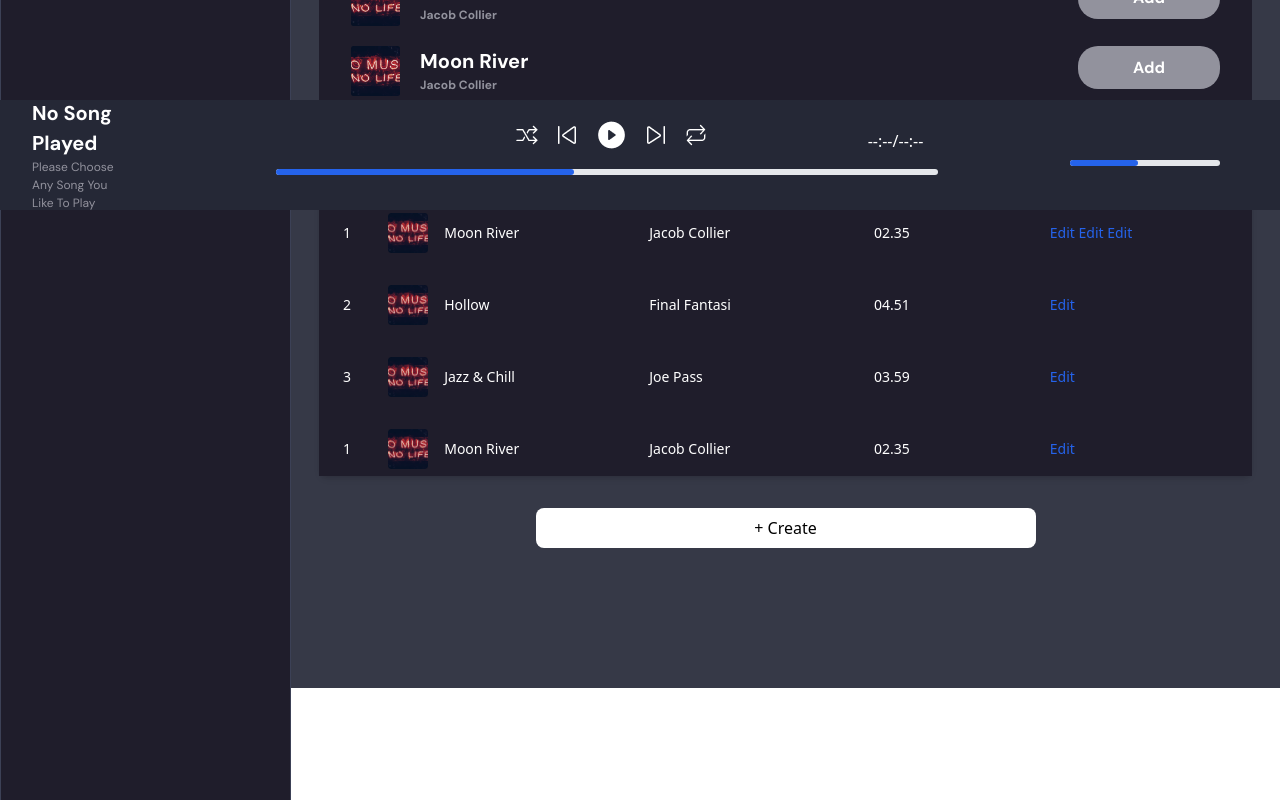
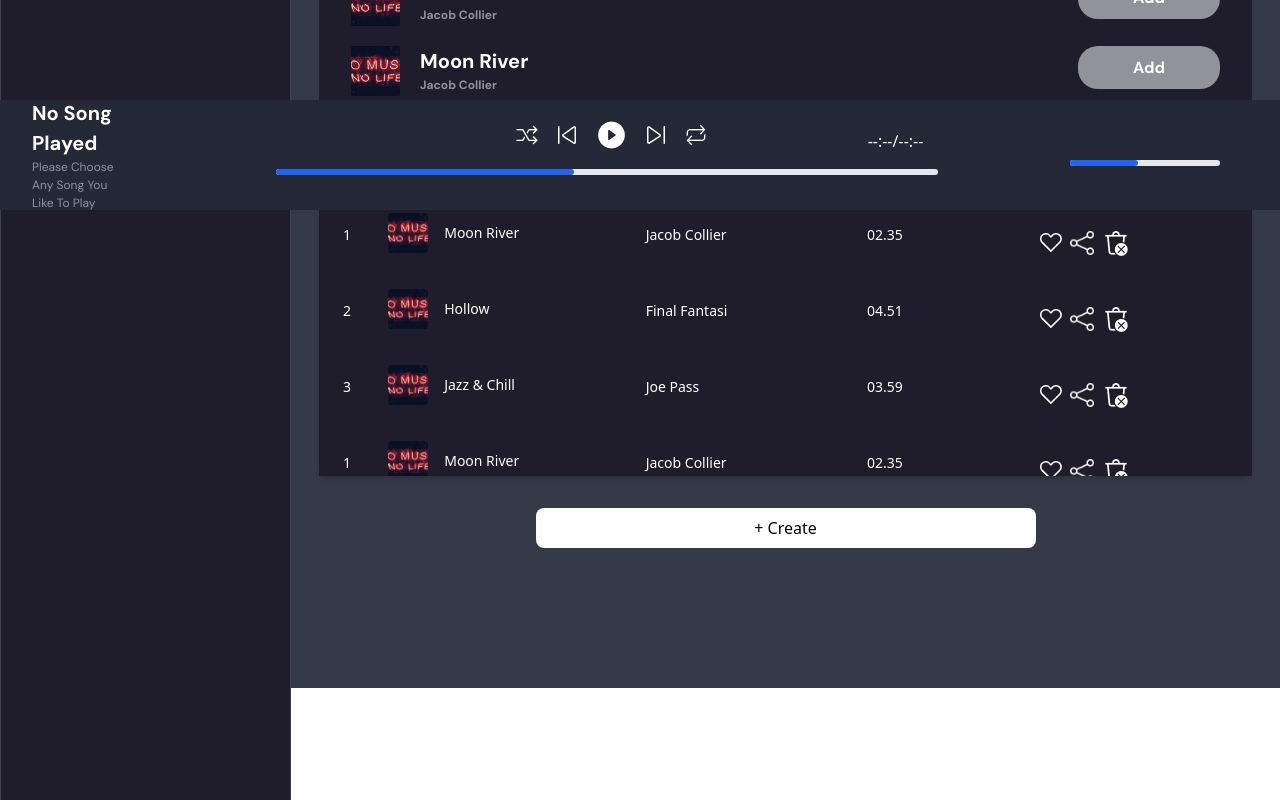
Before and after one commit to latif731/musicon, a Vue app: page /createPlaylist in a window 1280 px wide. Shown: the part 590-1390 px from the top of the page. Built offline with nearby package versions, Linux system fonts and the light colour scheme; some icons are missing.

Commit message:
playlist list edit

```diff
--- a/src/views/layout/PlaylistCreate/CreatePlaylist.vue
+++ b/src/views/layout/PlaylistCreate/CreatePlaylist.vue
@@ -7,6 +7,9 @@ import playlist_1 from "@/assets/playlist1.png";
 import playlist_2 from "@/assets/playlist2.png";
 import playlist_3 from "@/assets/playlist3.png";
 import Accordion from "@/components/Accordion.vue";
+import sampah from "@/assets/sampah.png";
+import like from "@/assets/love.png";
+import share from "@/assets/share.png";
 </script>
 
 <template>
@@ -30,8 +33,8 @@ import Accordion from "@/components/Accordion.vue";
           <p class="font-kontol font-700 text-white">
             Lorem ipsum dolor sit amet consectetur adipisicing elit. Deserunt
             autem eveniet optio, consectetur, est earum tempore at, sed quod
-              dolorem voluptate id obcaecati eaque perspiciatis adipisci
-              nesciunt! Sed, mollitia repellendus!
+            dolorem voluptate id obcaecati eaque perspiciatis adipisci nesciunt!
+            Sed, mollitia repellendus!
           </p>
         </div>
       </div>
@@ -40,9 +43,7 @@ import Accordion from "@/components/Accordion.vue";
       </div>
     </div>
     <div class="flex justify-end" v-if="true">
-        <button class="p-2 bg-[#FFFFFF] rounded-lg w-[190px]">
-          + Add Song
-        </button>
+      <button class="p-2 bg-[#FFFFFF] rounded-lg w-[190px]">+ Add Song</button>
     </div>
     <div class="flex justify-end" v-if="false">
       <button class="p-2 bg-[#FFFFFF] rounded-lg w-[190px]">Close</button>
@@ -130,9 +131,7 @@ import Accordion from "@/components/Accordion.vue";
               class="text-xs sticky top-0 z-10 text-gray-700 uppercase bg-[#1F1D2B] border-b border-[#3C4156]"
             >
               <tr>
-                  <th scope="col" class="px-6 py-3 text-white normal-case">
-                    No
-                  </th>
+                <th scope="col" class="px-6 py-3 text-white normal-case">No</th>
                 <th scope="col" class="px-6 py-3 text-white normal-case">
                   Title
                 </th>
@@ -163,21 +162,21 @@ import Accordion from "@/components/Accordion.vue";
                 </td>
                 <td class="px-6 py-4 text-white">Jacob Collier</td>
                 <td class="px-6 py-4 text-white">02.35</td>
-                  <td class="px-6 py-4">
+                <td class="px-6 py-4 flex items-center gap-2">
                   <a
                     href="#"
                     class="font-medium text-blue-600 dark:text-blue-500 hover:underline"
-                      >Edit
+                    ><img :src="like" alt="" />
                   </a>
                   <a
                     href="#"
                     class="font-medium text-blue-600 dark:text-blue-500 hover:underline"
-                      >Edit
+                    ><img :src="share" alt="" class="w-6" />
                   </a>
                   <a
                     href="#"
                     class="font-medium text-blue-600 dark:text-blue-500 hover:underline"
-                      >Edit
+                    ><img :src="sampah" alt="" />
                   </a>
                 </td>
               </tr>
@@ -196,12 +195,22 @@ import Accordion from "@/components/Accordion.vue";
                 </td>
                 <td class="px-6 py-4 text-white">Final Fantasi</td>
                 <td class="px-6 py-4 text-white">04.51</td>
-                  <td class="px-6 py-4">
+                <td class="px-6 py-4 flex items-center gap-2">
                   <a
                     href="#"
                     class="font-medium text-blue-600 dark:text-blue-500 hover:underline"
-                      >Edit</a
-                    >
+                    ><img :src="like" alt="" />
+                  </a>
+                  <a
+                    href="#"
+                    class="font-medium text-blue-600 dark:text-blue-500 hover:underline"
+                    ><img :src="share" alt="" class="w-6" />
+                  </a>
+                  <a
+                    href="#"
+                    class="font-medium text-blue-600 dark:text-blue-500 hover:underline"
+                    ><img :src="sampah" alt="" />
+                  </a>
                 </td>
               </tr>
               <tr
@@ -219,12 +228,22 @@ import Accordion from "@/components/Accordion.vue";
                 </td>
                 <td class="px-6 py-4 text-white">Joe Pass</td>
                 <td class="px-6 py-4 text-white">03.59</td>
-                  <td class="px-6 py-4">
+                <td class="px-6 py-4 flex items-center gap-2">
                   <a
                     href="#"
                     class="font-medium text-blue-600 dark:text-blue-500 hover:underline"
-                      >Edit</a
-                    >
+                    ><img :src="like" alt="" />
+                  </a>
+                  <a
+                    href="#"
+                    class="font-medium text-blue-600 dark:text-blue-500 hover:underline"
+                    ><img :src="share" alt="" class="w-6" />
+                  </a>
+                  <a
+                    href="#"
+                    class="font-medium text-blue-600 dark:text-blue-500 hover:underline"
+                    ><img :src="sampah" alt="" />
+                  </a>
                 </td>
               </tr>
               <tr
@@ -242,12 +261,22 @@ import Accordion from "@/components/Accordion.vue";
                 </td>
                 <td class="px-6 py-4 text-white">Jacob Collier</td>
                 <td class="px-6 py-4 text-white">02.35</td>
-                  <td class="px-6 py-4">
+                <td class="px-6 py-4 flex items-center gap-2">
                   <a
                     href="#"
                     class="font-medium text-blue-600 dark:text-blue-500 hover:underline"
-                      >Edit</a
-                    >
+                    ><img :src="like" alt="" />
+                  </a>
+                  <a
+                    href="#"
+                    class="font-medium text-blue-600 dark:text-blue-500 hover:underline"
+                    ><img :src="share" alt="" class="w-6" />
+                  </a>
+                  <a
+                    href="#"
+                    class="font-medium text-blue-600 dark:text-blue-500 hover:underline"
+                    ><img :src="sampah" alt="" />
+                  </a>
                 </td>
               </tr>
               <tr
@@ -265,12 +294,22 @@ import Accordion from "@/components/Accordion.vue";
                 </td>
                 <td class="px-6 py-4 text-white">Final Fantasi</td>
                 <td class="px-6 py-4 text-white">04.51</td>
-                  <td class="px-6 py-4">
+                <td class="px-6 py-4 flex items-center gap-2">
                   <a
                     href="#"
                     class="font-medium text-blue-600 dark:text-blue-500 hover:underline"
-                      >Edit</a
-                    >
+                    ><img :src="like" alt="" />
+                  </a>
+                  <a
+                    href="#"
+                    class="font-medium text-blue-600 dark:text-blue-500 hover:underline"
+                    ><img :src="share" alt="" class="w-6" />
+                  </a>
+                  <a
+                    href="#"
+                    class="font-medium text-blue-600 dark:text-blue-500 hover:underline"
+                    ><img :src="sampah" alt="" />
+                  </a>
                 </td>
               </tr>
               <tr
@@ -288,12 +327,22 @@ import Accordion from "@/components/Accordion.vue";
                 </td>
                 <td class="px-6 py-4 text-white">Joe Pass</td>
                 <td class="px-6 py-4 text-white">03.59</td>
-                  <td class="px-6 py-4">
+                <td class="px-6 py-4 flex items-center gap-2">
                   <a
                     href="#"
                     class="font-medium text-blue-600 dark:text-blue-500 hover:underline"
-                      >Edit</a
-                    >
+                    ><img :src="like" alt="" />
+                  </a>
+                  <a
+                    href="#"
+                    class="font-medium text-blue-600 dark:text-blue-500 hover:underline"
+                    ><img :src="share" alt="" class="w-6" />
+                  </a>
+                  <a
+                    href="#"
+                    class="font-medium text-blue-600 dark:text-blue-500 hover:underline"
+                    ><img :src="sampah" alt="" />
+                  </a>
                 </td>
               </tr>
               <tr
@@ -311,12 +360,22 @@ import Accordion from "@/components/Accordion.vue";
                 </td>
                 <td class="px-6 py-4 text-white">Jacob Collier</td>
                 <td class="px-6 py-4 text-white">02.35</td>
-                  <td class="px-6 py-4">
+                <td class="px-6 py-4 flex items-center gap-2">
                   <a
                     href="#"
                     class="font-medium text-blue-600 dark:text-blue-500 hover:underline"
-                      >Edit</a
-                    >
+                    ><img :src="like" alt="" />
+                  </a>
+                  <a
+                    href="#"
+                    class="font-medium text-blue-600 dark:text-blue-500 hover:underline"
+                    ><img :src="share" alt="" class="w-6" />
+                  </a>
+                  <a
+                    href="#"
+                    class="font-medium text-blue-600 dark:text-blue-500 hover:underline"
+                    ><img :src="sampah" alt="" />
+                  </a>
                 </td>
               </tr>
               <tr
@@ -334,12 +393,22 @@ import Accordion from "@/components/Accordion.vue";
                 </td>
                 <td class="px-6 py-4 text-white">Final Fantasi</td>
                 <td class="px-6 py-4 text-white">04.51</td>
-                  <td class="px-6 py-4">
+                <td class="px-6 py-4 flex items-center gap-2">
                   <a
                     href="#"
                     class="font-medium text-blue-600 dark:text-blue-500 hover:underline"
-                      >Edit</a
-                    >
+                    ><img :src="like" alt="" />
+                  </a>
+                  <a
+                    href="#"
+                    class="font-medium text-blue-600 dark:text-blue-500 hover:underline"
+                    ><img :src="share" alt="" class="w-6" />
+                  </a>
+                  <a
+                    href="#"
+                    class="font-medium text-blue-600 dark:text-blue-500 hover:underline"
+                    ><img :src="sampah" alt="" />
+                  </a>
                 </td>
               </tr>
               <tr
@@ -357,12 +426,22 @@ import Accordion from "@/components/Accordion.vue";
                 </td>
                 <td class="px-6 py-4 text-white">Joe Pass</td>
                 <td class="px-6 py-4 text-white">03.59</td>
-                  <td class="px-6 py-4">
+                <td class="px-6 py-4 flex items-center gap-2">
                   <a
                     href="#"
                     class="font-medium text-blue-600 dark:text-blue-500 hover:underline"
-                      >Edit</a
-                    >
+                    ><img :src="like" alt="" />
+                  </a>
+                  <a
+                    href="#"
+                    class="font-medium text-blue-600 dark:text-blue-500 hover:underline"
+                    ><img :src="share" alt="" class="w-6" />
+                  </a>
+                  <a
+                    href="#"
+                    class="font-medium text-blue-600 dark:text-blue-500 hover:underline"
+                    ><img :src="sampah" alt="" />
+                  </a>
                 </td>
               </tr>
               <tr
@@ -380,12 +459,22 @@ import Accordion from "@/components/Accordion.vue";
                 </td>
                 <td class="px-6 py-4 text-white">Jacob Collier</td>
                 <td class="px-6 py-4 text-white">02.35</td>
-                  <td class="px-6 py-4">
+                <td class="px-6 py-4 flex items-center gap-2">
                   <a
                     href="#"
                     class="font-medium text-blue-600 dark:text-blue-500 hover:underline"
-                      >Edit</a
-                    >
+                    ><img :src="like" alt="" />
+                  </a>
+                  <a
+                    href="#"
+                    class="font-medium text-blue-600 dark:text-blue-500 hover:underline"
+                    ><img :src="share" alt="" class="w-6" />
+                  </a>
+                  <a
+                    href="#"
+                    class="font-medium text-blue-600 dark:text-blue-500 hover:underline"
+                    ><img :src="sampah" alt="" />
+                  </a>
                 </td>
               </tr>
               <tr
@@ -403,12 +492,22 @@ import Accordion from "@/components/Accordion.vue";
                 </td>
                 <td class="px-6 py-4 text-white">Final Fantasi</td>
                 <td class="px-6 py-4 text-white">04.51</td>
-                  <td class="px-6 py-4">
+                <td class="px-6 py-4 flex items-center gap-2">
                   <a
                     href="#"
                     class="font-medium text-blue-600 dark:text-blue-500 hover:underline"
-                      >Edit</a
-                    >
+                    ><img :src="like" alt="" />
+                  </a>
+                  <a
+                    href="#"
+                    class="font-medium text-blue-600 dark:text-blue-500 hover:underline"
+                    ><img :src="share" alt="" class="w-6" />
+                  </a>
+                  <a
+                    href="#"
+                    class="font-medium text-blue-600 dark:text-blue-500 hover:underline"
+                    ><img :src="sampah" alt="" />
+                  </a>
                 </td>
               </tr>
               <tr
@@ -426,12 +525,22 @@ import Accordion from "@/components/Accordion.vue";
                 </td>
                 <td class="px-6 py-4 text-white">Joe Pass</td>
                 <td class="px-6 py-4 text-white">03.59</td>
-                  <td class="px-6 py-4">
+                <td class="px-6 py-4 flex items-center gap-2">
                   <a
                     href="#"
                     class="font-medium text-blue-600 dark:text-blue-500 hover:underline"
-                      >Edit</a
-                    >
+                    ><img :src="like" alt="" />
+                  </a>
+                  <a
+                    href="#"
+                    class="font-medium text-blue-600 dark:text-blue-500 hover:underline"
+                    ><img :src="share" alt="" class="w-6" />
+                  </a>
+                  <a
+                    href="#"
+                    class="font-medium text-blue-600 dark:text-blue-500 hover:underline"
+                    ><img :src="sampah" alt="" />
+                  </a>
                 </td>
               </tr>
             </tbody>
@@ -450,9 +559,7 @@ import Accordion from "@/components/Accordion.vue";
         </div>
       </div>
       <div class="text-center mt-8">
-          <button class="p-2 bg-[#FFFFFF] rounded-lg w-[500px]">
-            + Create
-          </button>
+        <button class="p-2 bg-[#FFFFFF] rounded-lg w-[500px]">+ Create</button>
       </div>
     </div>
   </div>
```
Also changed, not shown: src/views/layout/PlaylistCreate/PlaylistList.vue (+15 -15 lines), src/assets/edit.png (added). Lines whose indentation alone changed are shown as unchanged.
